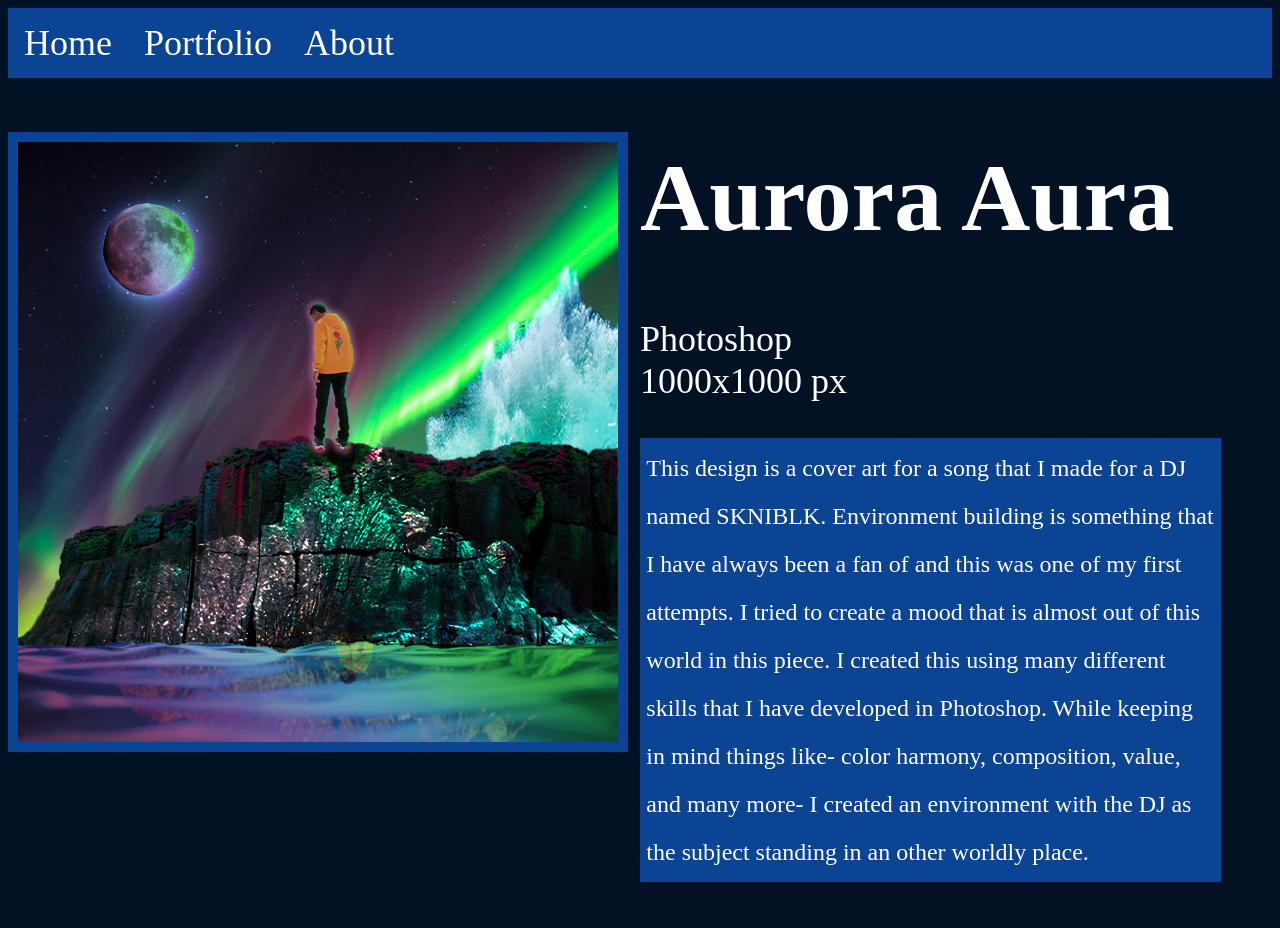
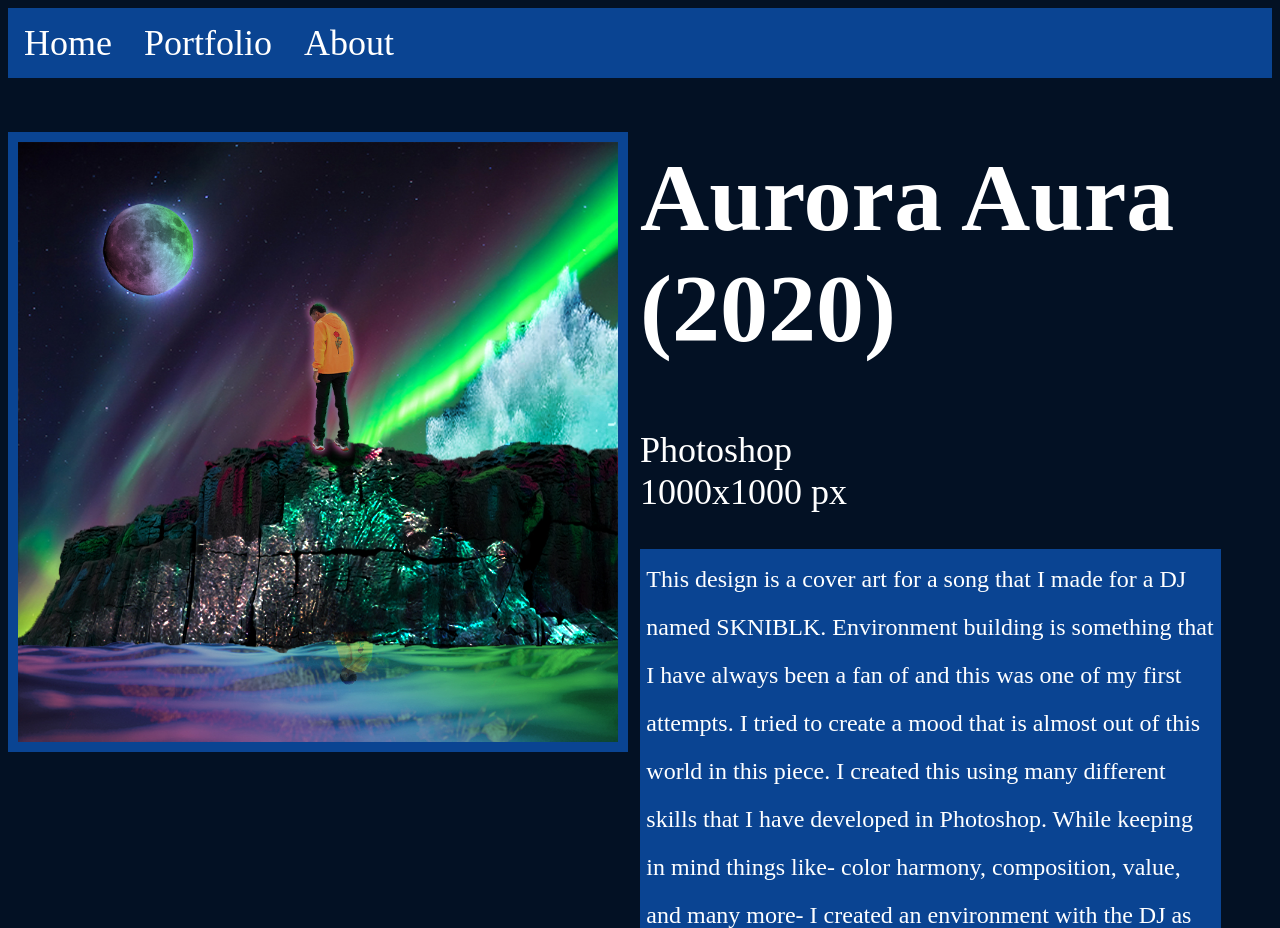
Before and after one commit to jdewitt029/Aurora, a plain HTML site: page index.html in a window 1280 px wide. Shown: the top 928 px of the page. Drawn offline with Linux system fonts and the light colour scheme.

Commit message:
Update index.html

```diff
--- a/index.html
+++ b/index.html
@@ -29,7 +29,7 @@
 
 
   <div class="column">
-      <h1 style="font-size: 96px; color: white;"> Aurora Aura</h1>
+      <h1 style="font-size: 96px; color: white;"> Aurora Aura (2020)</h1>
 
       <p style="font-size: 36px; color:white;">
         Photoshop<br>
```
